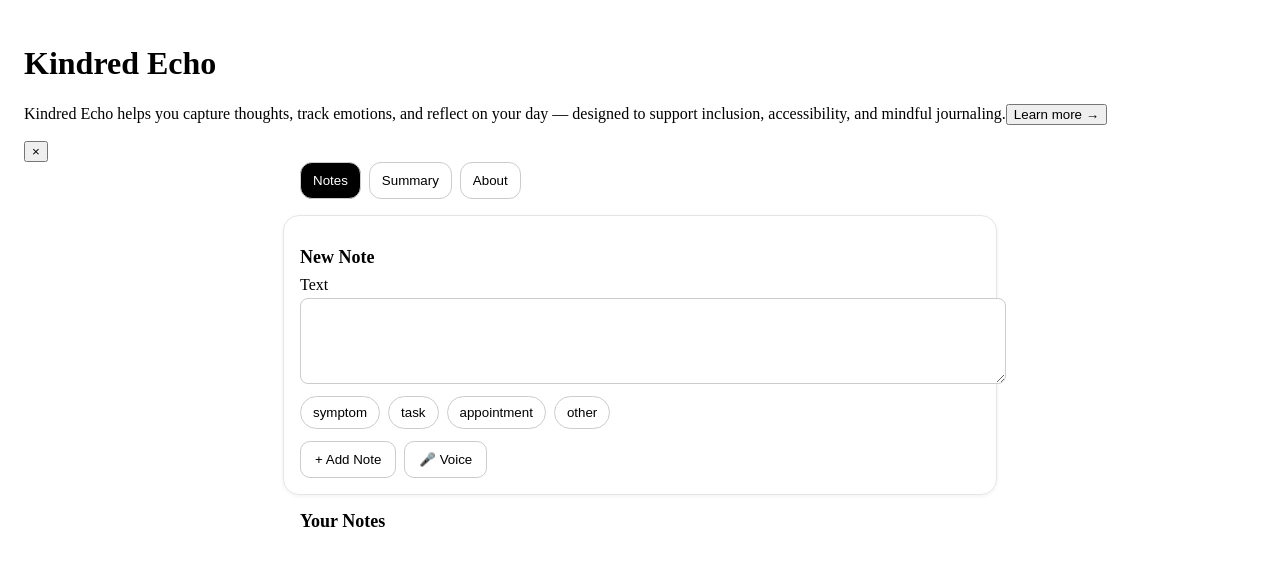
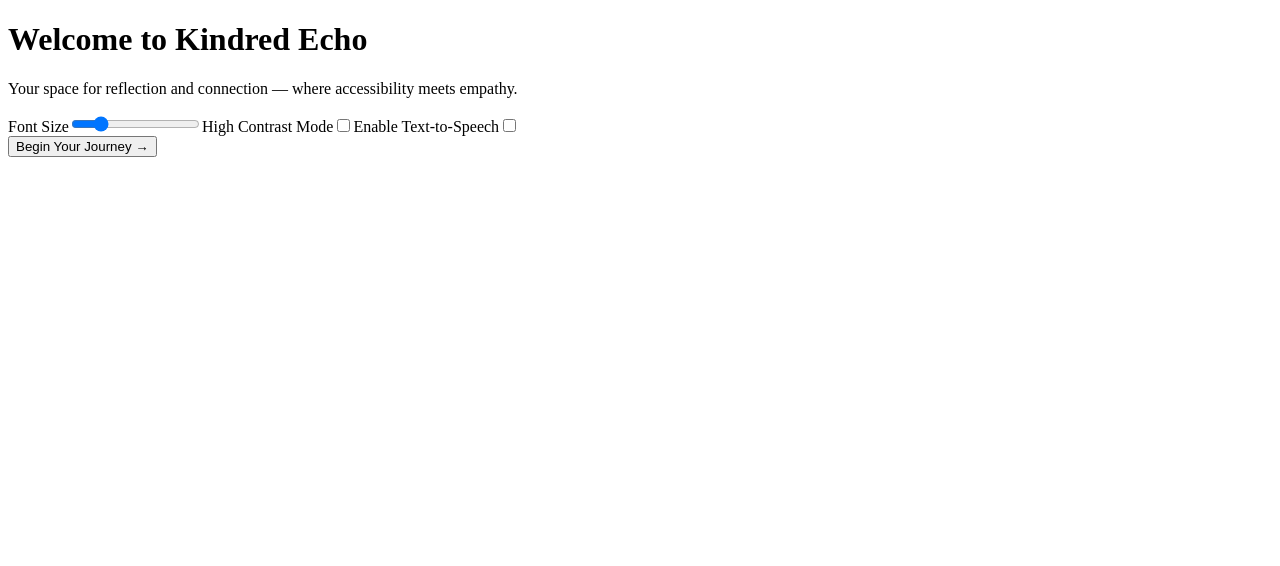
Before and after one commit to Grock0706/cd-kindred-echo-latest, a React (Vite) app: page / in a window 1280 px wide. Shown: the top 566 px of the page. Built offline with nearby package versions, Linux system fonts and the light colour scheme.

Commit message:
feat: wire Onboarding into App, persist dismissal to localStorage

```diff
--- a/src/App.tsx
+++ b/src/App.tsx
@@ -1,4 +1,5 @@
 import { useEffect, useMemo, useRef, useState } from 'react'
+import Onboarding from './components/Onboarding'
 import dayjs from 'dayjs'
 import { db, type Note } from './db'
 import { jsPDF } from 'jspdf'
@@ -16,6 +17,9 @@ export default function App(){
   const [fromDate, setFromDate] = useState<string>('')
   const [toDate, setToDate] = useState<string>('')
   const [showBanner, setShowBanner] = useState(true)
+  const [showOnboarding, setShowOnboarding] = useState(() => {
+    try { return localStorage.getItem('kindred:onboard') !== 'done' } catch { return true }
+  })
   // SpeechRecognition type may not be present in all TS DOM libs; use any to be safe
   const recRef = useRef<any>(null)
 
@@ -117,7 +121,11 @@ export default function App(){
   }
 
   return (
-    <main className="min-h-screen" style={{ background: 'white', color: 'black', padding: '1rem' }}>
+    <>
+      {showOnboarding ? (
+        <Onboarding onStart={() => { setShowOnboarding(false); try{ localStorage.setItem('kindred:onboard','done') }catch{} }} />
+      ) : (
+        <main className="min-h-screen" style={{ background: 'white', color: 'black', padding: '1rem' }}>
       <header className="max-w-2xl mx-auto mb-4 text-center relative">
         <h1 className="text-3xl font-bold mb-2">Kindred Echo</h1>
 
@@ -274,7 +282,9 @@ export default function App(){
           </div>
         </section>
       )}
-    </main>
+        </main>
+      )}
+    </>
   )
 }
 
```
